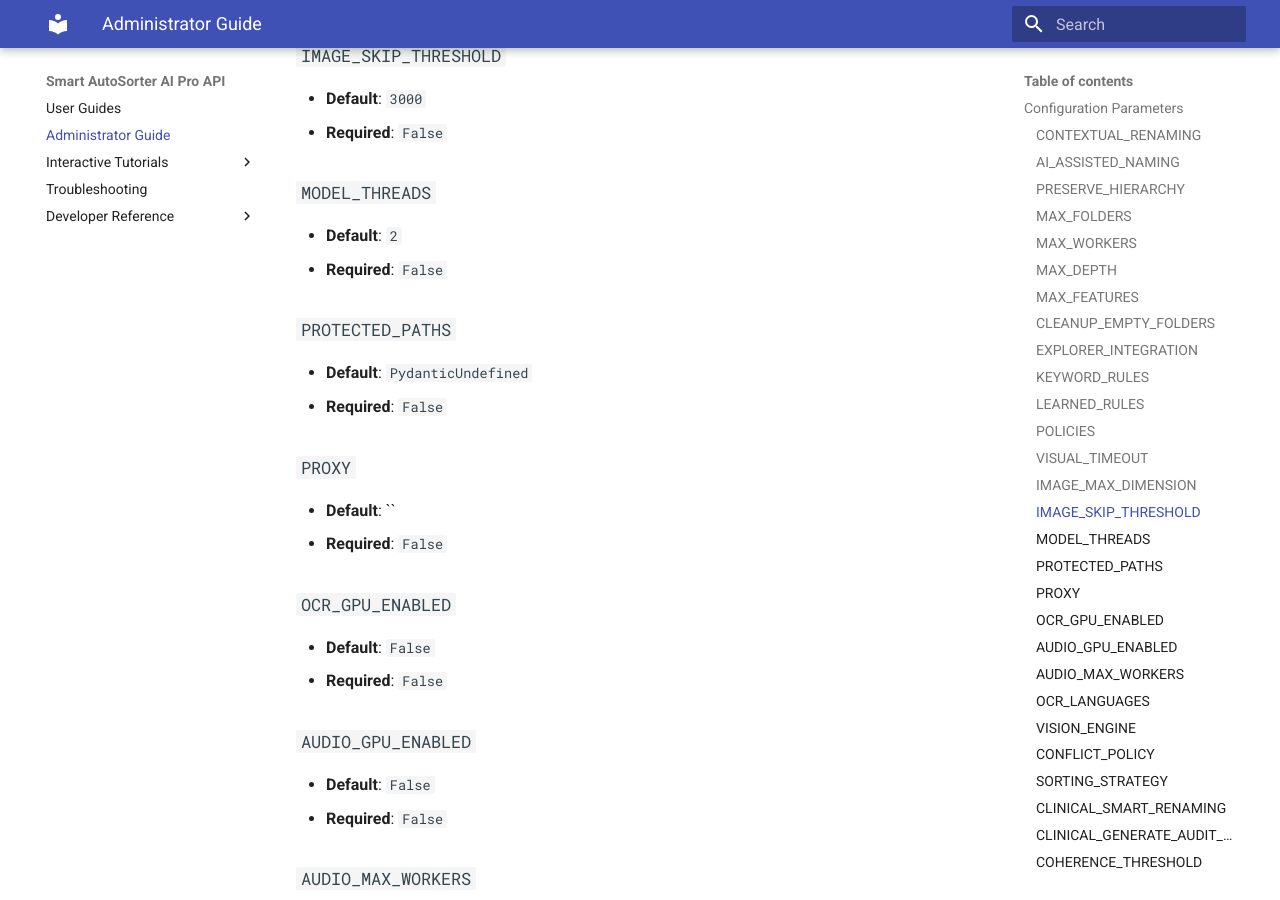
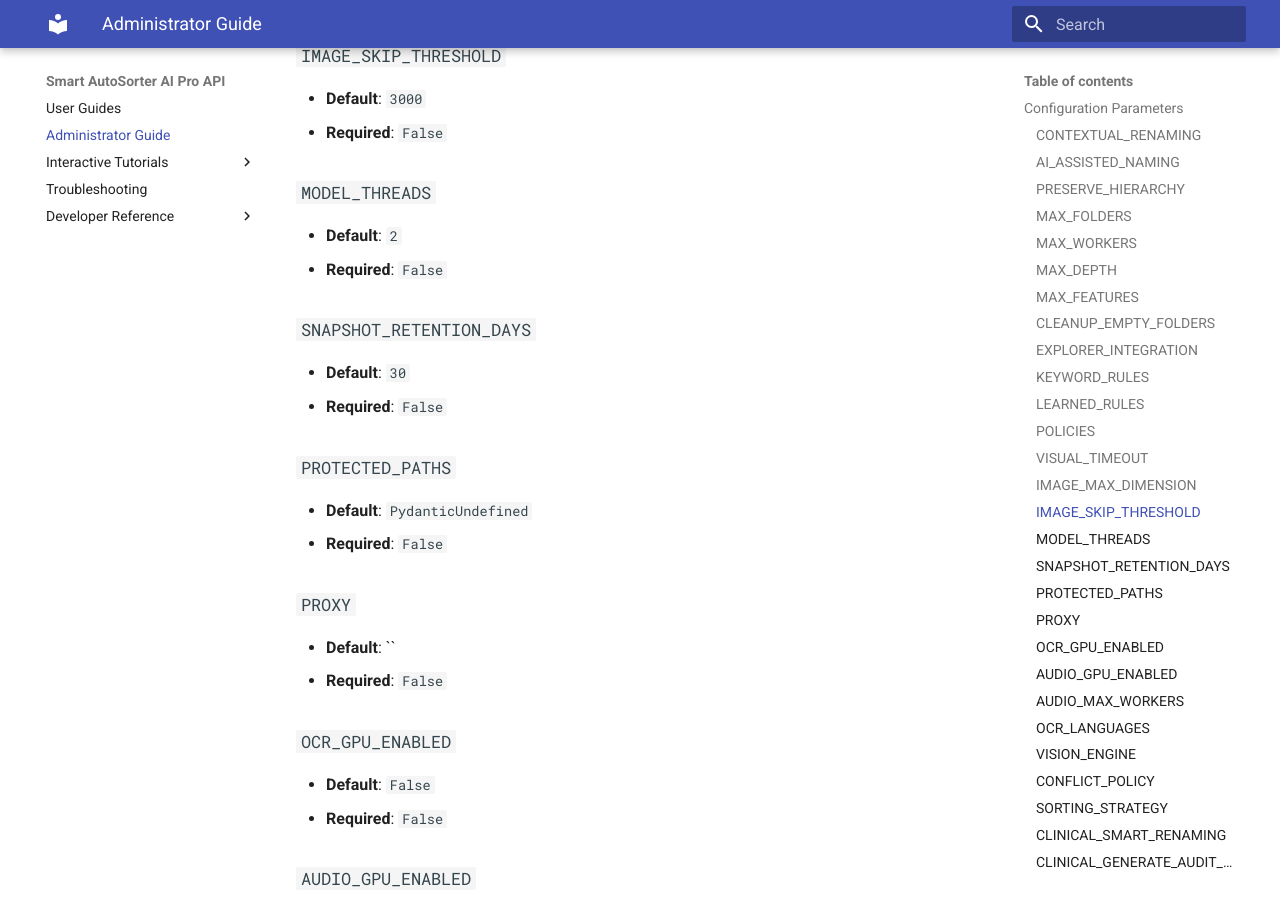
Before and after one commit to fderuiter/sortify, an MkDocs documentation site: the page built from docs/admin_guide.md, in a window 1280 px wide and 900 px high, scrolled down 2260 px. Built offline with MkDocs 1.6.1 and Material for MkDocs 9.7.7, drawn with Linux system fonts in a browser that asks for light colours.

Commit message:
docs: sync admin guide documentation with SNAPSHOT_RETENTION_DAYS configuration option

```diff
--- a/docs/admin_guide.md
+++ b/docs/admin_guide.md
@@ -68,6 +68,10 @@ The following parameters are extracted directly from the application's configura
 
 ### `MODEL_THREADS`
 - **Default**: `2`
+- **Required**: `False`
+
+### `SNAPSHOT_RETENTION_DAYS`
+- **Default**: `30`
 - **Required**: `False`
 
 ### `PROTECTED_PATHS`
```
